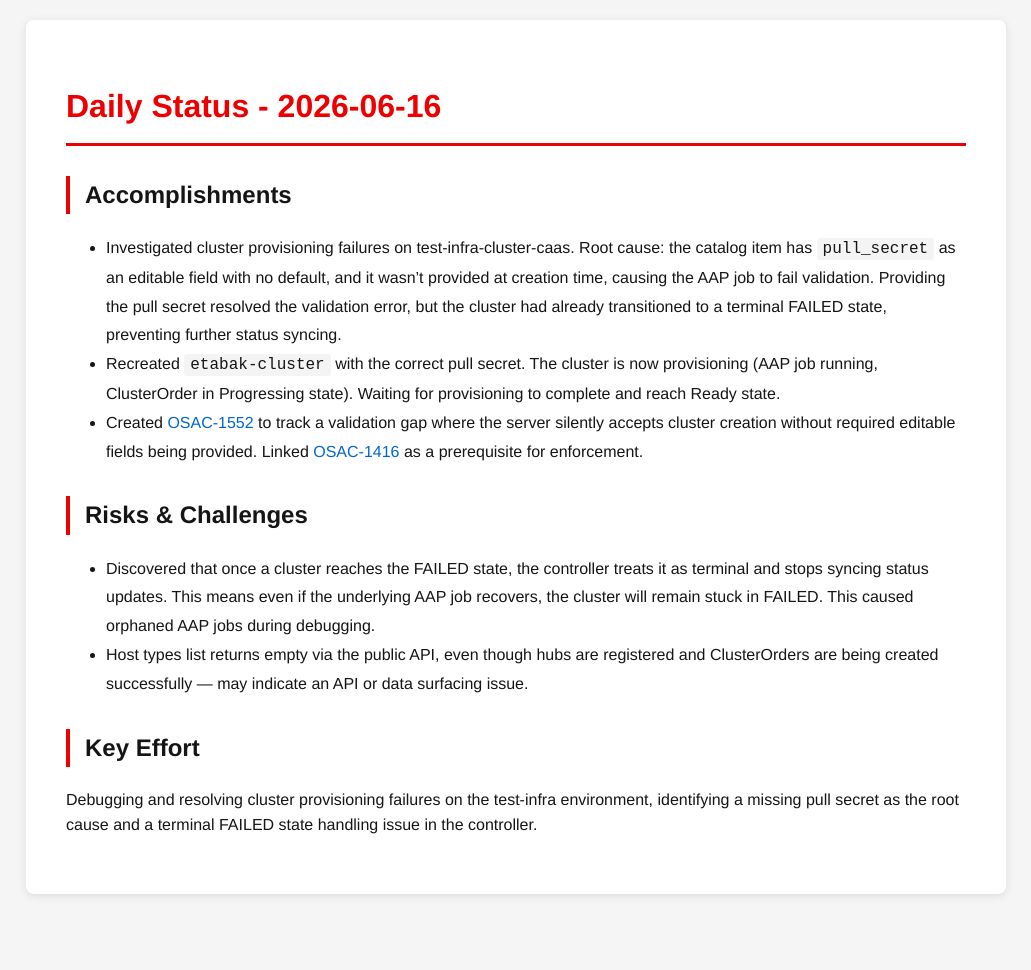
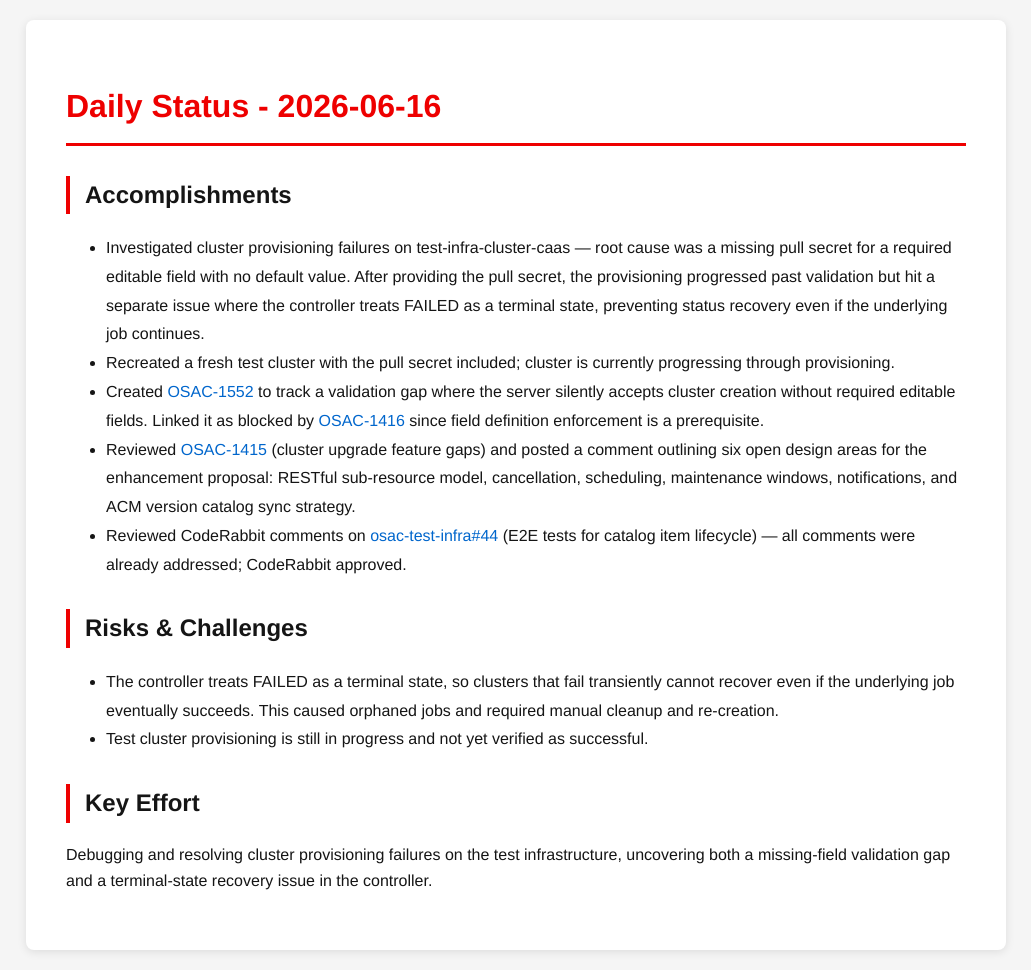
Before and after one commit to tzvatot/daily-status, a Jekyll site: the page built from 2026-06-16.md, in a window 1280 px wide. Shown: the whole page, without its empty margins (124-1155 px from the left). Built offline with Jekyll 4.4.1, drawn with Linux system fonts in a browser that asks for light colours; before the commit the page ends 914 px from its top, so only the background shows below that.

Commit message:
Daily status update - 2026-06-16

```diff
--- a/2026-06-16.md
+++ b/2026-06-16.md
@@ -7,13 +7,15 @@ date: 2026-06-16
 # Daily Status - 2026-06-16
 
 ## Accomplishments
-- Investigated cluster provisioning failures on test-infra-cluster-caas. Root cause: the catalog item has `pull_secret` as an editable field with no default, and it wasn't provided at creation time, causing the AAP job to fail validation. Providing the pull secret resolved the validation error, but the cluster had already transitioned to a terminal FAILED state, preventing further status syncing.
-- Recreated `etabak-cluster` with the correct pull secret. The cluster is now provisioning (AAP job running, ClusterOrder in Progressing state). Waiting for provisioning to complete and reach Ready state.
-- Created [OSAC-1552](https://redhat.atlassian.net/browse/OSAC-1552) to track a validation gap where the server silently accepts cluster creation without required editable fields being provided. Linked [OSAC-1416](https://redhat.atlassian.net/browse/OSAC-1416) as a prerequisite for enforcement.
+- Investigated cluster provisioning failures on test-infra-cluster-caas — root cause was a missing pull secret for a required editable field with no default value. After providing the pull secret, the provisioning progressed past validation but hit a separate issue where the controller treats FAILED as a terminal state, preventing status recovery even if the underlying job continues.
+- Recreated a fresh test cluster with the pull secret included; cluster is currently progressing through provisioning.
+- Created [OSAC-1552](https://redhat.atlassian.net/browse/OSAC-1552) to track a validation gap where the server silently accepts cluster creation without required editable fields. Linked it as blocked by [OSAC-1416](https://redhat.atlassian.net/browse/OSAC-1416) since field definition enforcement is a prerequisite.
+- Reviewed [OSAC-1415](https://redhat.atlassian.net/browse/OSAC-1415) (cluster upgrade feature gaps) and posted a comment outlining six open design areas for the enhancement proposal: RESTful sub-resource model, cancellation, scheduling, maintenance windows, notifications, and ACM version catalog sync strategy.
+- Reviewed CodeRabbit comments on [osac-test-infra#44](https://github.com/osac-project/osac-test-infra/pull/44) (E2E tests for catalog item lifecycle) — all comments were already addressed; CodeRabbit approved.
 
 ## Risks & Challenges
-- Discovered that once a cluster reaches the FAILED state, the controller treats it as terminal and stops syncing status updates. This means even if the underlying AAP job recovers, the cluster will remain stuck in FAILED. This caused orphaned AAP jobs during debugging.
-- Host types list returns empty via the public API, even though hubs are registered and ClusterOrders are being created successfully — may indicate an API or data surfacing issue.
+- The controller treats FAILED as a terminal state, so clusters that fail transiently cannot recover even if the underlying job eventually succeeds. This caused orphaned jobs and required manual cleanup and re-creation.
+- Test cluster provisioning is still in progress and not yet verified as successful.
 
 ## Key Effort
-Debugging and resolving cluster provisioning failures on the test-infra environment, identifying a missing pull secret as the root cause and a terminal FAILED state handling issue in the controller.
+Debugging and resolving cluster provisioning failures on the test infrastructure, uncovering both a missing-field validation gap and a terminal-state recovery issue in the controller.
```
